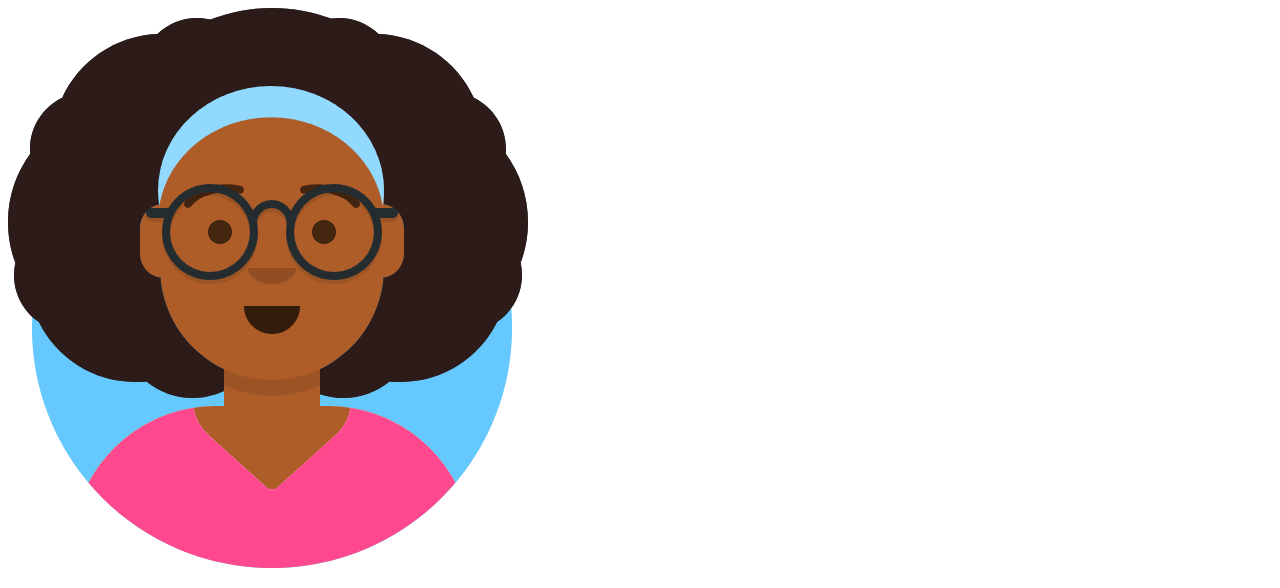
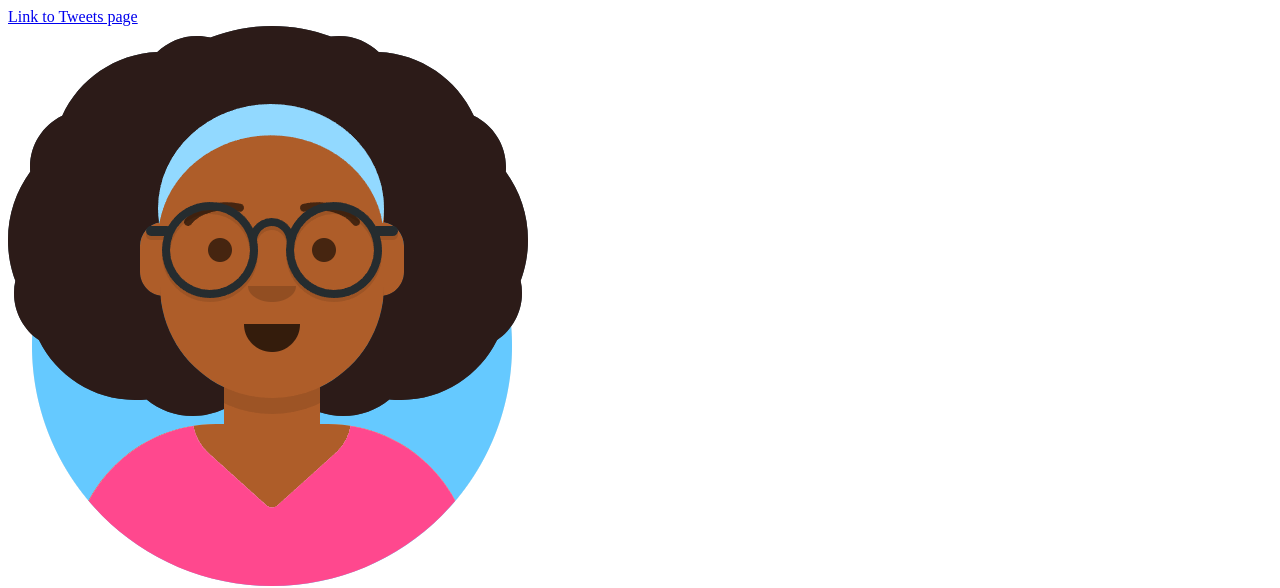
Before and after one commit to KanyiSharon/kanyisharon.github.io, a plain HTML site: page html_basic/index.html in a window 1280 px wide. Shown: the top 588 px of the page. Drawn offline with Linux system fonts and the light colour scheme; files whose address does not match are found by name.

Commit message:
added tweets.html and link toit in index.html

```diff
--- a/html_basic/index.html
+++ b/html_basic/index.html
@@ -6,6 +6,7 @@
     <title>Portfolio</title>
 </head>
 <body>
+    <nav><a href="../html_basic\tweets.html">Link to Tweets page</a></nav>
     <img src="avataaars (2).png" alt="Icon of me">
 
     <h1>About Me</h1>
```
Also changed, not shown: html_basic/tweets.html (renamed from html_basic/tweet.html).
